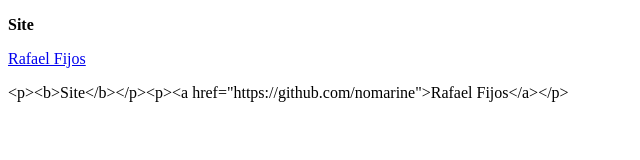
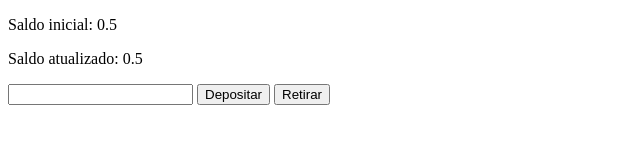
Before and after one commit to nomarine/basic-vuejs, a plain HTML site: page index.html in a window 1280 px wide. Shown: the whole page, without its empty margins (0-640 px from the left). Drawn offline with Linux system fonts and the light colour scheme.

Commit message:
Demo of v-once

```diff
--- a/index.html
+++ b/index.html
@@ -9,22 +9,26 @@
 <body>
 </body>
     <div id="app">
-        <div v-html="elementosHTML">
-            <p>Se você está vendo isso, é porque não está usando <b>v-show</b></p>
-        </div>
-        <div v-text="elementosHTML">
-            <p>Se você está vendo isso, é porque não está usando <b>v-text</b></p>
-        </div>
+        <p v-once>Saldo inicial: {{saldo}}</p>
+        <p>Saldo atualizado: {{saldo}}</p>
+        <input id="valor" type="number">
+        <button @click="depositar()">Depositar</button>
+        <button @click="retirar()">Retirar</button>
     </div>
 
     <script>
         const vm = new Vue({
             el: '#app',
             data: {
-                elementosHTML: '<p><b>Site</b></p><p><a href="https://github.com/nomarine">Rafael Fijos</a></p>',
+                saldo: 0.50,
             },
             methods: {
-
+                depositar() {
+                    this.saldo += parseFloat(valor.value)
+                },
+                retirar() {
+                    this.saldo -= parseFloat(valor.value)
+                }
             }
         })
     </script>
```
